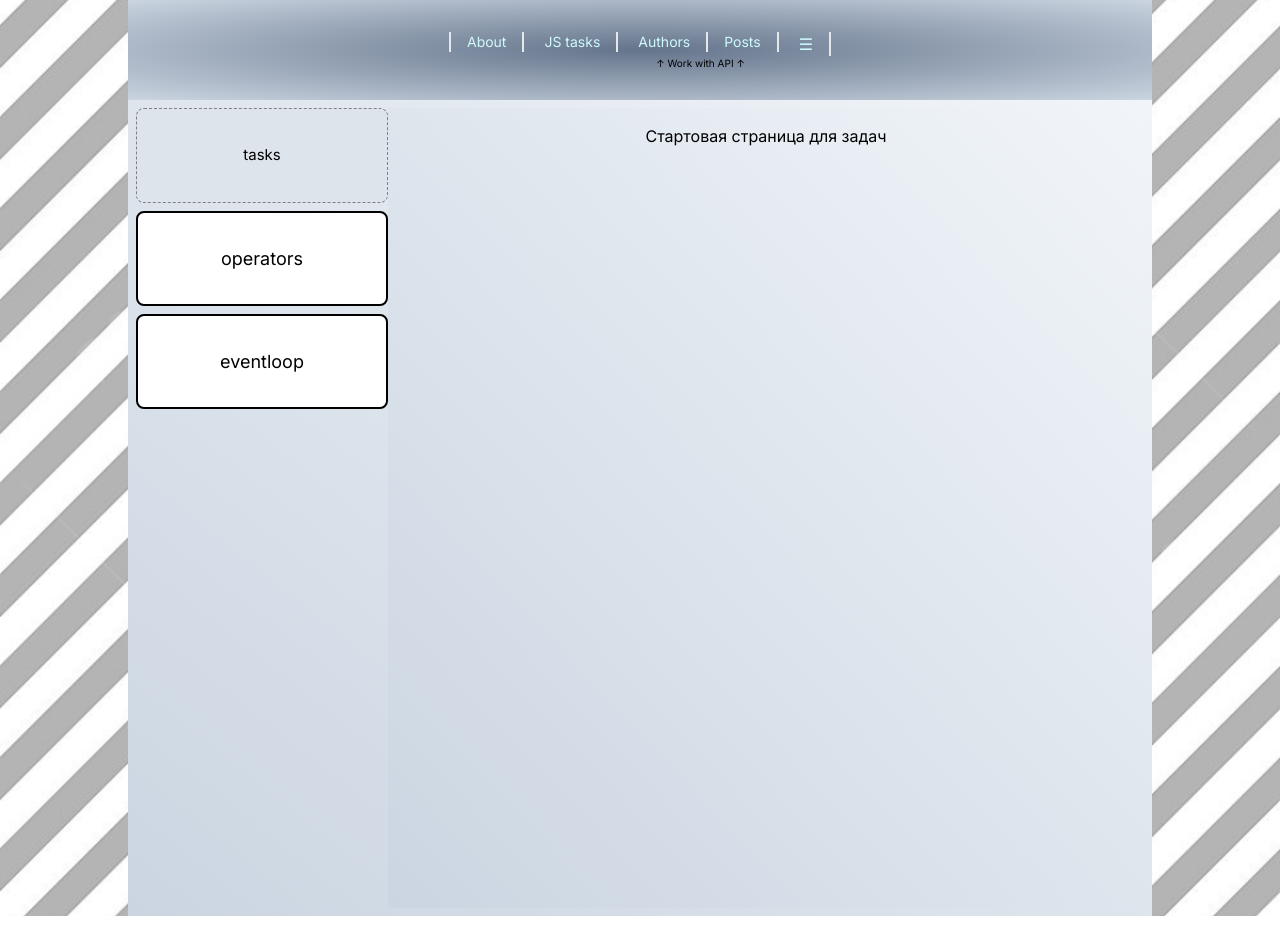
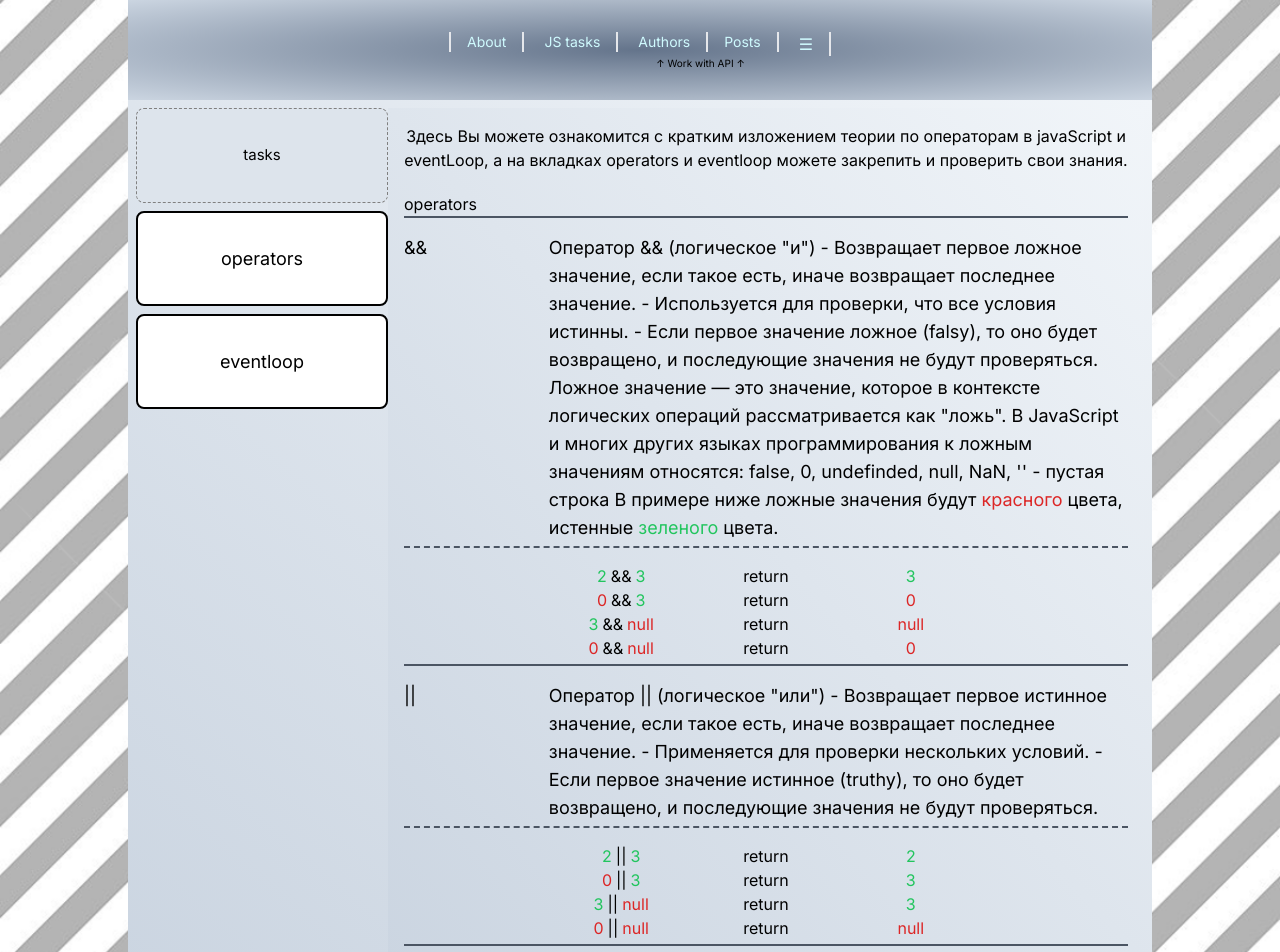
Before and after one commit to Vichislav/gameshop, a Next.js app: page /tasks in a window 1280 px wide. Shown: the top 952 px of the page. Before the commit the page ends 916 px from the top, so only its background shows below. Built offline with nearby package versions, Linux system fonts and the light colour scheme.

Commit message:
added new content for tusk page

```diff
--- a/app/globals.css
+++ b/app/globals.css
@@ -52,3 +52,19 @@
 .animate-highlight {
   animation: highlight 1s;
 }
+
+@keyframes redlight {
+  0% {
+    box-shadow: 0 0 0 0 rgba(238, 166, 144, 0.5);
+  }
+  50% {
+    box-shadow: 0 0 0 7px rgba(255, 0, 0, 0.7);
+  }
+  100% {
+    box-shadow: 0 0 0 0 rgba(238, 166, 144, 0.5);
+  }
+}
+
+.animate-redlight {
+  animation: redlight 1s;
+}
--- a/app/tasks/operators/page.tsx
+++ b/app/tasks/operators/page.tsx
@@ -24,10 +24,10 @@
   const [isSetValue, setIsSetValue] = useState<boolean>(false) //задано ли текущие значение
   const [solving, setSolving] = useState<boolean>(false)// верно ли решено задание
   //one two three
-  const [data, setData] =  useState<string[]>(['...', '...', '...']);
+  const [data, setData] = useState<string[]>(['...', '...', '...']);
   const [borederChange, setBorderChange] = useState<boolean[]>([false, false, false])
 
-  const itemHandler = (str:string, ind: number) => {
+  const itemHandler = (str: string, ind: number) => {
     setCurrentValue(str)//берем с кнопки текущее значение оператора
     setBorderChange(() => {
       const newArr = [false, false, false]
@@ -40,14 +40,29 @@
   }
 
   const dataHandler = (index: number) => {
+
+    //если значение оператора утсановлено то
+    if (isSetValue) {
       //устанавливаем значение по индексу
       setData(data => {
         const newData = [...data]
         newData[index] = currentValue
         return newData
       })
+      //убираем флаг того, что значение оператора выбрано
+      setIsSetValue(false)
+      //убираем текущие значение оператора
+      setCurrentValue('...')
       //убираем выделение с кнопки панели выбора оператора
-    setIsSetValue(false)
+      setBorderChange(() => {
+        const newArr = [false, false, false]
+        return newArr
+      })
+    }else { //если значение я нет подсвечиваем операторы красным
+      setLeftActive(true)
+      setTimeout(() => setLeftActive(false), 1000);
+    }
+
   }
 
 
@@ -86,18 +101,21 @@
         <div className='flex flex-row border-b-2 lg:flex-col lg:border-r-2 lg:border-b-0 w-[90%] lg:w-[60px] border-black gap-6 lg:gap-2 justify-center  p-2'>
 
           <div className={`flex justify-center items-center w-[45px] h-[45px]  rounded-lg
-              cursor-pointer ${ borederChange[0] ? 'border-2 border-dashed border-gray-600 bg-[#dde4ec]' : 'border-2 border-black bg-white'}`}
-              onClick={()=>itemHandler('>', 0)}>
+              cursor-pointer ${borederChange[0] ? 'border-2 border-dashed border-gray-600 bg-[#dde4ec]' : 'border-2 border-black bg-white'}
+              ${leftActive ? 'animate-redlight' : ''}`}
+            onClick={() => itemHandler('>', 0)}>
             &gt;
           </div>
-              <div  className={`flex justify-center items-center w-[45px] h-[45px]  rounded-lg
-              cursor-pointer ${ borederChange[1] ? 'border-2 border-dashed border-gray-600 bg-[#dde4ec]' : 'border-2 border-black bg-white'}`}
-              onClick={()=>itemHandler('||', 1)}>
+          <div className={`flex justify-center items-center w-[45px] h-[45px]  rounded-lg
+              cursor-pointer ${borederChange[1] ? 'border-2 border-dashed border-gray-600 bg-[#dde4ec]' : 'border-2 border-black bg-white'}
+              ${leftActive ? 'animate-redlight' : ''}`}
+            onClick={() => itemHandler('||', 1)}>
             ||
           </div>
           <div className={`flex justify-center items-center w-[45px] h-[45px]  rounded-lg
-              cursor-pointer ${ borederChange[2] ? 'border-2 border-dashed border-gray-600 bg-[#dde4ec]' : 'border-2 border-black bg-white'}`}
-              onClick={()=>itemHandler('&&', 2)}>
+              cursor-pointer ${borederChange[2] ? 'border-2 border-dashed border-gray-600 bg-[#dde4ec]' : 'border-2 border-black bg-white'}
+              ${leftActive ? 'animate-redlight' : ''}`}
+            onClick={() => itemHandler('&&', 2)}>
             &&
           </div>
 
@@ -110,8 +128,8 @@
 
           <div
             className={`flex justify-center items-center w-[40px]  lg:w-[45px] border-2 border-black z-10 rounded-lg
-            cursor-pointer ${ rightActive ? 'animate-highlight' : ''}`}
-            onClick={()=>dataHandler(0)}>
+            cursor-pointer ${rightActive ? 'animate-highlight' : ''}`}
+            onClick={() => dataHandler(0)}>
             {data[0]}
           </div>
 
@@ -121,8 +139,8 @@
 
           <div
             className={`flex justify-center items-center w-[40px]  lg:w-[45px] border-2 border-black z-10 rounded-lg
-             cursor-pointer ${ rightActive ? 'animate-highlight' : ''}`}
-             onClick={()=>dataHandler(1)}>
+             cursor-pointer ${rightActive ? 'animate-highlight' : ''}`}
+            onClick={() => dataHandler(1)}>
             {data[1]}
           </div>
 
@@ -132,8 +150,8 @@
 
           <div
             className={`flex justify-center items-center w-[40px]  lg:w-[45px] border-2 border-black z-10 rounded-lg
-            cursor-pointer ${ rightActive ? 'animate-highlight' : ''}`}
-            onClick={()=>dataHandler(2)}>
+            cursor-pointer ${rightActive ? 'animate-highlight' : ''}`}
+            onClick={() => dataHandler(2)}>
             {data[2]}
           </div>
 
--- a/app/tasks/page.tsx
+++ b/app/tasks/page.tsx
@@ -14,12 +14,126 @@
   return (
 
 
-      <section className="flex flex-col w-[100%] gap-[20px] justify-start items-center
+    <section className="flex flex-col w-[100%] gap-[20px] justify-start items-center
         min-h-screen min-w-[100%] bg-gradient-to-tr from-slate-300 to-slate-100 gree
         p-4">
 
-        <h1 className=' text-center' >Стартовая страница для задач</h1>
-      </section>
+      <h1 className=' text-center' >
+        Здесь Вы можете ознакомится с кратким изложением теории по операторам в javaScript и
+        eventLoop, а на вкладках operators и eventloop можете закрепить и проверить свои знания.
+      </h1>
+
+      <div className='flex w-full flex-col gap-4 items-center'>
+        <div className='border-b-2 border-gray-600 text-left w-full'>operators</div>
+
+        <div className='flex w-full border-b-2 border-gray-600 border-dashed pb-1'>
+          <div className='w-[10%] lg:w-[20%]'>
+            <p className='text-sm lg:text-lg'>&&</p>
+          </div>
+          <div className='w-[90%] lg:w-[80%]'>
+            <p className='text-sm lg:text-lg'>Оператор && &#40;логическое "и"&#41;
+              - Возвращает первое ложное значение, если такое есть, иначе возвращает последнее значение.
+              - Используется для проверки, что все условия истинны.
+              - Если первое значение ложное &#40;falsy&#41;, то оно будет возвращено, и последующие значения не будут проверяться. <br />
+              Ложное значение — это значение, которое в контексте логических операций рассматривается как "ложь".
+              В JavaScript и многих других языках программирования к ложным значениям относятся: false, 0, undefinded, null, NaN, '' - пустая строка
+              В примере ниже ложные значения будут <span className='text-red-600'>красного</span> цвета,
+              истенные <span className='text-green-500'>зеленого</span> цвета.
+            </p>
+          </div>
+        </div>
+
+        <div className='w-full flex flex-col items-center border-b-2 border-gray-600 pb-1'>
+          <div className='grid grid-cols-3 w-[60%] '>
+
+            <div className='flex justify-center gap-1'>
+              <p className='text-green-500'>2</p>
+              <p className=''>&&</p>
+              <p className='text-green-500'>3</p>
+            </div>
+            <div className='text-center'>return</div>
+            <div className='text-center text-green-500'>3</div>
+
+            <div className='flex justify-center gap-1'>
+              <p className='text-red-600'>0</p>
+              <p className=''>&&</p>
+              <p className='text-green-500'>3</p>
+            </div>
+            <div className='text-center'>return</div>
+            <div className='text-center text-red-600'>0</div>
+
+            <div className='flex justify-center gap-1'>
+              <p className='text-green-500'>3</p>
+              <p className=''>&&</p>
+              <p className='text-red-600'>null</p>
+            </div>
+            <div className='text-center'>return</div>
+            <div className='text-center text-red-600'>null</div>
+
+            <div className='flex justify-center gap-1'>
+              <p className='text-red-600'>0</p>
+              <p className=''>&&</p>
+              <p className='text-red-600'>null</p>
+            </div>
+            <div className='text-center'>return</div>
+            <div className='text-center text-red-600'>0</div>
+
+          </div>
+        </div>
+
+        <div className='flex w-full border-b-2 border-gray-600 border-dashed pb-1'>
+          <div className='w-[10%] lg:w-[20%]'>
+            <p className='text-sm lg:text-lg'>||</p>
+          </div>
+          <div className='w-[90%] lg:w-[80%]'>
+            <p className='text-sm lg:text-lg'>Оператор || &#40;логическое "или"&#41;
+
+              - Возвращает первое истинное значение, если такое есть, иначе возвращает последнее значение.
+              - Применяется для проверки нескольких условий.
+              - Если первое значение истинное &#40;truthy&#41;, то оно будет возвращено, и последующие значения не будут проверяться. </p>
+          </div>
+        </div>
+
+        <div className='w-full flex flex-col items-center border-b-2 border-gray-600 pb-1'>
+          <div className='grid grid-cols-3 w-[90%] lg:w-[60%]'>
+
+            <div className='flex justify-center gap-1'>
+              <p className='text-green-500'>2</p>
+              <p className=''>||</p>
+              <p className='text-green-500'>3</p>
+            </div>
+            <div className='text-center'>return</div>
+            <div className='text-center text-green-500'>2</div>
+
+            <div className='flex justify-center gap-1'>
+              <p className='text-red-600'>0</p>
+              <p className=''>||</p>
+              <p className='text-green-500'>3</p>
+            </div>
+            <div className='text-center'>return</div>
+            <div className='text-center text-green-500'>3</div>
+
+            <div className='flex justify-center gap-1'>
+              <p className='text-green-500'>3</p>
+              <p className=''>||</p>
+              <p className='text-red-600'>null</p>
+            </div>
+            <div className='text-center'>return</div>
+            <div className='text-center text-green-500'>3</div>
+
+            <div className='flex justify-center gap-1'>
+              <p className='text-red-600'>0</p>
+              <p className=''>||</p>
+              <p className='text-red-600'>null</p>
+            </div>
+            <div className='text-center'>return</div>
+            <div className='text-center text-red-600'>null</div>
+
+          </div>
+        </div>
+
+      </div>
+    </section>
 
 
 
```
Lines whose indentation alone changed are shown as unchanged.
